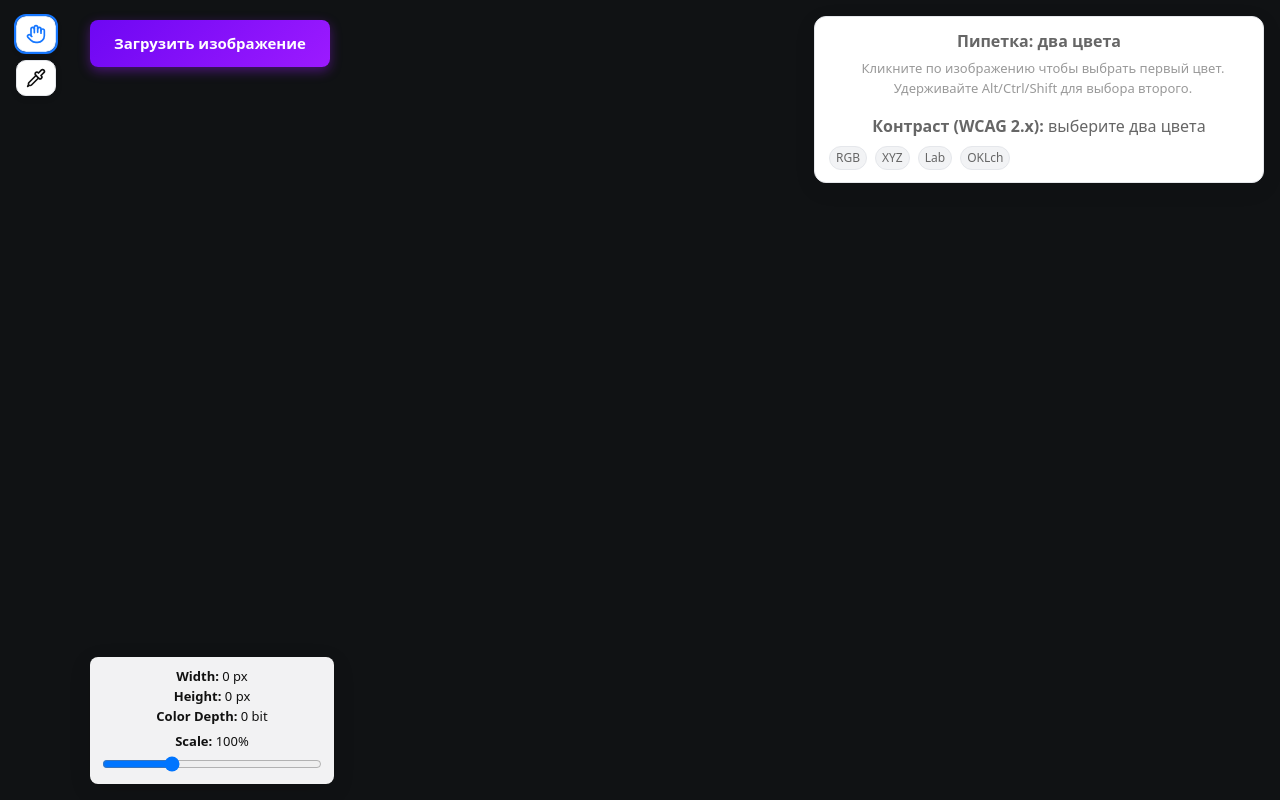
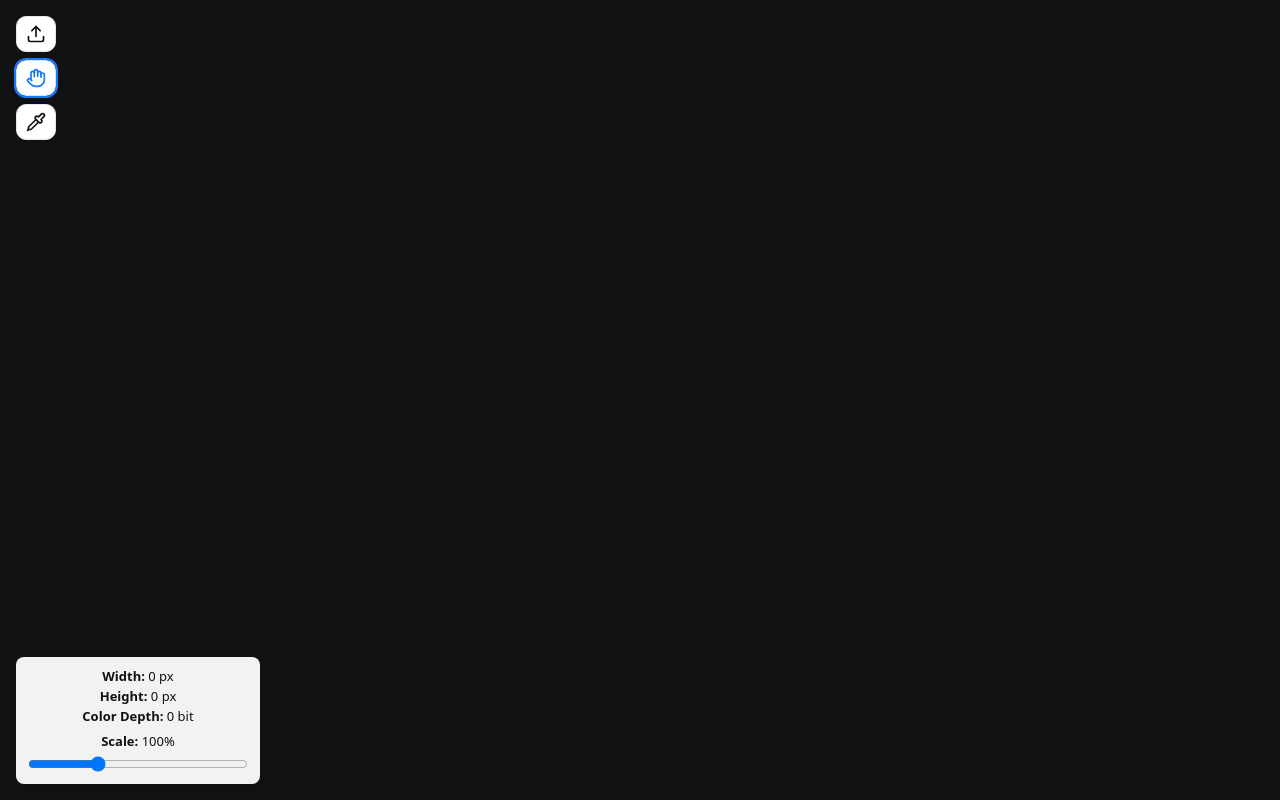
Before and after one commit to qqlmklz/web, a React (Vite) app: page / in a window 1280 px wide. Built offline with nearby package versions, Linux system fonts and the light colour scheme; the HTML template or start-up script is replaced by a standard one.

Commit message:
fixed upload button and description of the pipette

```diff
--- a/src/App.tsx
+++ b/src/App.tsx
@@ -4,7 +4,6 @@ import './App.css';
 import { getColorDepth } from './canvas/getColorDepth';
 import { renderGrayBit7 } from './canvas/renderGrayBit7';
 import EyedropperPanel from './components/EyedropperPanel/EyedropperPanel';
-import ImageUploader from './components/ImageUploader/ImageUploader';
 import ScaleModal from './components/ScaleModal/ScaleModal';
 import StatusBar from './components/StatusBar/StatusBar';
 import Toolbar from './components/Toolbar/Toolbar';
@@ -84,6 +83,19 @@ const App = () => {
   const handleFileChange = (e: React.ChangeEvent<HTMLInputElement>) => {
     const file = e.target.files?.[0];
     if (!file) return;
+
+    if (canvasRef.current) {
+      const c = canvasRef.current;
+      const ctx = c.getContext('2d');
+      if (ctx) ctx.clearRect(0, 0, c.width, c.height);
+      c.width = 1;
+      c.height = 1;
+    }
+    srcImgRef.current = null;
+    gb7DataRef.current = null;
+    offscreenRef.current = null;
+    setPickA(null);
+    setPickB(null);
 
     const reader = new FileReader();
 
@@ -343,7 +355,7 @@ const App = () => {
 
   return (
     <div>
-      <Toolbar tool={tool} setTool={setTool} />
+      <Toolbar tool={tool} setTool={setTool} onFileSelect={handleFileChange} />
 
       <div
         ref={imgViewRef}
@@ -358,8 +370,6 @@ const App = () => {
         )}
       </div>
 
-      {!imageData.width && !imageData.height && <ImageUploader onFileSelect={handleFileChange} />}
-
       <StatusBar
         width={imageData.width}
         height={imageData.height}
@@ -371,7 +381,9 @@ const App = () => {
         }}
       />
 
-      <EyedropperPanel a={pickA} b={pickB} />
+      {tool === 'eyedropper' && imageData.width && imageData.height && (
+        <EyedropperPanel a={pickA} b={pickB} />
+      )}
 
       {imageData.width && imageData.height && (
         <button
--- a/src/components/ImageUploader/ImageUploader.css
+++ /dev/null
@@ -1,29 +0,0 @@
-.uploader-wrapper {
-  display: inline-block;
-  position: absolute;
-  top: 20px;
-  left: 90px;
-  z-index: 10;
-}
-
-.file-input {
-  display: none;
-}
-
-.upload-button {
-  display: inline-block;
-  padding: 12px 24px;
-  font-size: 15px;
-  font-weight: 600;
-  background: linear-gradient(135deg, #6e07f3, #9c1aff);
-  color: white;
-  border-radius: 8px;
-  cursor: pointer;
-  transition: 0.3s ease;
-  box-shadow: 0 4px 12px rgba(156, 26, 255, 0.4);
-}
-
-.upload-button:hover {
-  transform: translateY(-1px);
-  box-shadow: 0 6px 20px rgba(156, 26, 255, 0.6);
-}
--- a/src/components/ImageUploader/ImageUploader.tsx
+++ /dev/null
@@ -1,25 +0,0 @@
-import React from 'react';
-import './ImageUploader.css';
-
-interface Props {
-  onFileSelect: (e: React.ChangeEvent<HTMLInputElement>) => void;
-}
-
-const ImageUploader = ({ onFileSelect }: Props) => {
-  return (
-    <div className="uploader-wrapper">
-      <label htmlFor="file-upload" className="upload-button">
-        Загрузить изображение
-      </label>
-      <input
-        id="file-upload"
-        type="file"
-        onChange={onFileSelect}
-        accept=".jpg, .jpeg, .png, .gb7"
-        className="file-input"
-      />
-    </div>
-  );
-};
-
-export default ImageUploader;
--- a/src/components/StatusBar/StatusBar.css
+++ b/src/components/StatusBar/StatusBar.css
@@ -1,7 +1,7 @@
 .status-bar {
   position: fixed;
-  left: 90px;
   bottom: 16px;
+  left: 16px;
 
   padding: 8px 10px;
   border-radius: 8px;
--- a/src/components/Toolbar/Toolbar.tsx
+++ b/src/components/Toolbar/Toolbar.tsx
@@ -1,11 +1,17 @@
-import { Hand, Pipette } from 'lucide-react';
-import { useEffect } from 'react';
+import { Hand, Pipette, Upload } from 'lucide-react';
+import { useEffect, useRef } from 'react';
 import type { Tool } from '../../types/Color';
 import './Toolbar.css';
 
-type Props = { tool: Tool; setTool: (t: Tool) => void };
+type Props = {
+  tool: Tool;
+  setTool: (t: Tool) => void;
+  onFileSelect: (e: React.ChangeEvent<HTMLInputElement>) => void;
+};
 
-export default function Toolbar({ tool, setTool }: Props) {
+export default function Toolbar({ tool, setTool, onFileSelect }: Props) {
+  const fileRef = useRef<HTMLInputElement>(null);
+
   useEffect(() => {
     const onKey = (e: KeyboardEvent) => {
       if (e.key.toLowerCase() === 'h') setTool('hand');
@@ -18,12 +24,27 @@ export default function Toolbar({ tool, setTool }: Props) {
   return (
     <div className="toolbar">
       <button
+        title="Загрузить изображение (PNG, JPG, GB7)"
+        className="tool-btn"
+        onClick={() => fileRef.current?.click()}
+      >
+        <Upload size={16} />
+      </button>
+      <input
+        ref={fileRef}
+        type="file"
+        accept=".jpg,.jpeg,.png,.gb7"
+        onChange={onFileSelect}
+        style={{ display: 'none' }}
+      />
+
+      <button
         title="Рука (H): перемещать изображение мышью или стрелками"
         aria-pressed={tool === 'hand'}
         className={`tool-btn ${tool === 'hand' ? 'active' : ''}`}
         onClick={() => setTool('hand')}
       >
-        <Hand size={18} />
+        <Hand size={16} />
       </button>
 
       <button
@@ -32,7 +53,7 @@ export default function Toolbar({ tool, setTool }: Props) {
         className={`tool-btn ${tool === 'eyedropper' ? 'active' : ''}`}
         onClick={() => setTool('eyedropper')}
       >
-        <Pipette size={18} />
+        <Pipette size={16} />
       </button>
     </div>
   );
```
